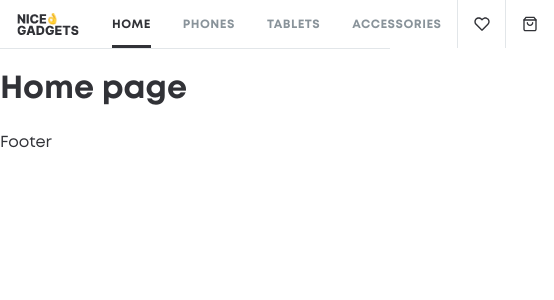
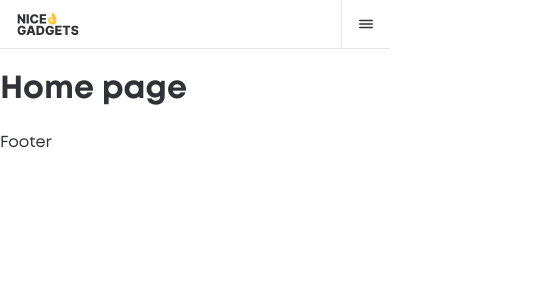
Before and after one commit to arkatovnikita/orchard-store, a React (Vite) app: page /#/ in a window 390 px wide. Shown: the top 300 px of the page, 554 px wide, since content can reach past the window. Built offline with nearby package versions, Linux system fonts and the light colour scheme.

Commit message:
add header mobile layout with burger button

```diff
--- a/src/modules/shared/components/Header/Header.module.scss
+++ b/src/modules/shared/components/Header/Header.module.scss
@@ -39,7 +39,12 @@
 }
 
 .nav {
+  display: none;
   align-self: stretch;
+
+  @include on-tablet {
+    display: block;
+  }
 }
 
 .navList {
@@ -91,8 +96,31 @@
 }
 
 .actions {
+  display: none;
+  margin-left: auto;
+
+  @include on-tablet {
+    display: flex;
+  }
+}
+
+.menuButton {
   display: flex;
+  align-items: center;
+  justify-content: center;
+  width: 48px;
+  height: 48px;
   margin-left: auto;
+  padding: 0;
+  border: none;
+  color: var(--color-primary);
+  background-color: transparent;
+  box-shadow: -1px 0 0 var(--color-elements);
+  cursor: pointer;
+
+  @include on-tablet {
+    display: none;
+  }
 }
 
 .active {
--- a/src/modules/shared/components/Header/Header.tsx
+++ b/src/modules/shared/components/Header/Header.tsx
@@ -4,6 +4,7 @@ import styles from './Header.module.scss';
 import logo from '../../../../assets/images/logo.svg';
 import HeartIcon from '../../../../assets/icons/heart.svg?react';
 import CartIcon from '../../../../assets/icons/cart.svg?react';
+import MenuIcon from '../../../../assets/icons/menu.svg?react';
 
 const navItems = [
   { title: 'Home', path: '/' },
@@ -49,5 +50,9 @@ export const Header = () => (
         <CartIcon />
       </NavLink>
     </div>
+
+    <button type="button" className={styles.menuButton} aria-label="Open menu">
+      <MenuIcon />
+    </button>
   </header>
 );
```
